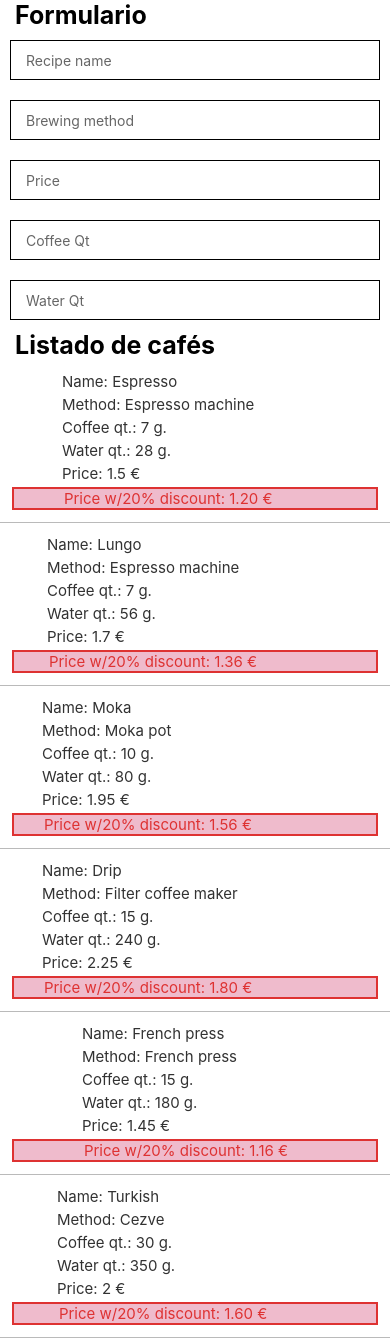
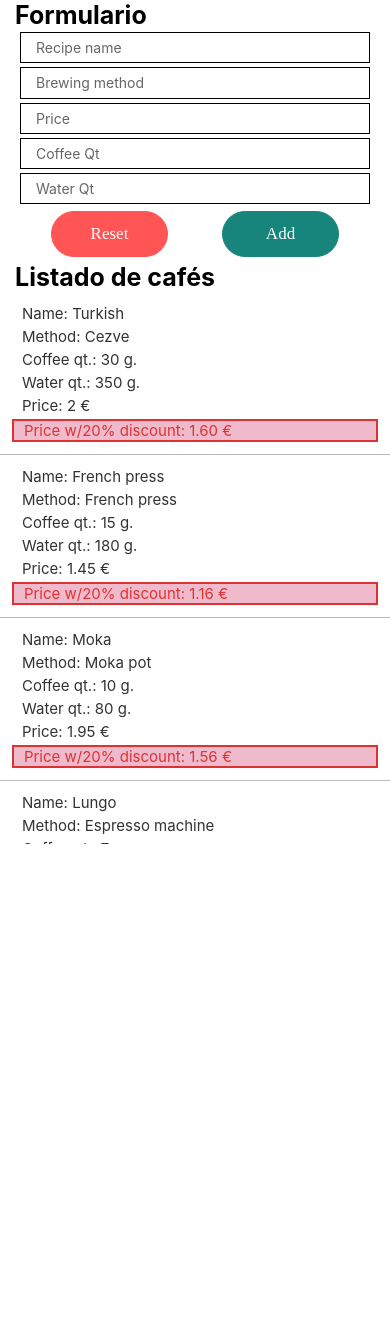
Before and after one commit to kuorus/curso-react-native, a React Native app: screen / in a window 390 px wide. After the commit the page ends 844 px from the top, so only its background shows below. Built offline with nearby package versions, Linux system fonts and the light colour scheme.

Commit message:
MapState and MapDispatch

```diff
--- a/src/App.js
+++ b/src/App.js
@@ -1,26 +1,22 @@
-import React, { useState } from 'react'
-import { SafeAreaView, StatusBar, Text, useColorScheme } from 'react-native'
-import CoffeeList from './components/CoffeeList/View'
-import CoffeeForm from './components/CoffeeForm/View'
+import React, { useEffect } from 'react'
+import { SafeAreaView, StatusBar, useColorScheme } from 'react-native'
+import CoffeeList from './components/CoffeeList'
+import CoffeeForm from './components/CoffeeForm'
 import { Provider } from 'react-redux'
-import { store } from './store'
+import { loadCafes, store } from './store'
 
 const App = () => {
   const isDarkMode = useColorScheme() === 'dark'
 
-  const [newCoffee, setNewCoffee] = useState({ name: '', cost: '' })
-
-  /*  useEffect(() => {
+  useEffect(() => {
     loadCafes()
   })
-*/
+
   return (
     <Provider store={store}>
-      <SafeAreaView>
+      <SafeAreaView style={{ flex: 1 }}>
         <StatusBar barStyle={isDarkMode ? 'light-content' : 'dark-content'} />
-        <CoffeeForm setNewCoffee={setNewCoffee} />
-        <Text>{newCoffee.name}</Text>
-        <Text>{newCoffee.cost}</Text>
+        <CoffeeForm />
         <CoffeeList />
       </SafeAreaView>
     </Provider>
--- a/src/cafes.json
+++ b/src/cafes.json
@@ -25,14 +25,6 @@
       "price": 1.95
     },
     {
-      "id": 4,
-      "name": "Drip",
-      "method": "Filter coffee maker",
-      "coffeeQt": 15,
-      "waterQt": 240,
-      "price": 2.25
-    },
-    {
       "id": 5,
       "name": "French press",
       "method": "French press",
--- a/src/components/Coffee.js
+++ b/src/components/Coffee.js
@@ -12,7 +12,7 @@
       color: '#323232',
       fontSize: 15,
       margin: 2,
-      paddingLeft: 10 + cafe.name.length * 5,
+      paddingLeft: 10,
     },
     discount: {
       borderColor: '#de3232',
--- a/src/components/CoffeeForm/View.Styles.js
+++ b/src/components/CoffeeForm/View.Styles.js
@@ -5,7 +5,8 @@
     borderWidth: 1,
     borderColor: '#000',
     height: 40,
-    margin: 10,
+    marginVertical: 2,
+    marginHorizontal: 20,
     paddingVertical: 5,
     paddingHorizontal: 15,
   },
--- a/src/components/CoffeeForm/View.js
+++ b/src/components/CoffeeForm/View.js
@@ -1,17 +1,43 @@
 import React, { useState } from 'react'
-import { TextInput } from 'react-native'
+import { TextInput, View } from 'react-native'
 import Title from '../UI/Title/View'
 import styles from './View.Styles'
+import ButtonView from '../UI/Button/View'
 
-const CoffeeFormView = () => {
-  const [inputValues, setInputValues] = useState({
+const CoffeeFormView = props => {
+  const initialValues = {
     id: '',
     name: '',
     method: '',
     coffeeQt: '',
     waterQt: '',
     price: '',
-  })
+  }
+
+  const [inputValues, setInputValues] = useState(initialValues)
+
+  const handleOnSubmit = () => {
+    props.addNewCoffee({
+      id: Math.random(),
+      ...inputValues,
+    })
+    setInputValues(initialValues)
+  }
+
+  const handleOnReset = () => {
+    setInputValues(initialValues)
+  }
+
+  /**
+   *     {
+   *       "id": 4,
+   *       "name": "Drip",
+   *       "method": "Filter coffee maker",
+   *       "coffeeQt": 15,
+   *       "waterQt": 240,
+   *       "price": 2.25
+   *     },
+   */
 
   return (
     <>
@@ -28,29 +54,33 @@
         placeholder="Brewing method"
         placeholderTextColor="#666"
         value={inputValues.method}
-        onChangeText={value => setInputValues({ ...inputValues, cost: value })}
+        onChangeText={value => setInputValues({ ...inputValues, method: value })}
       />
       <TextInput
         style={styles.input}
         placeholder="Price"
         placeholderTextColor="#666"
         value={inputValues.price}
-        onChangeText={value => setInputValues({ ...inputValues, cost: value })}
+        onChangeText={value => setInputValues({ ...inputValues, price: value })}
       />
       <TextInput
         style={styles.input}
         placeholder="Coffee Qt"
         placeholderTextColor="#666"
         value={inputValues.coffeeQt}
-        onChangeText={value => setInputValues({ ...inputValues, cost: value })}
+        onChangeText={value => setInputValues({ ...inputValues, coffeeQt: value })}
       />
       <TextInput
         style={styles.input}
         placeholder="Water Qt"
         placeholderTextColor="#666"
         value={inputValues.waterQt}
-        onChangeText={value => setInputValues({ ...inputValues, cost: value })}
+        onChangeText={value => setInputValues({ ...inputValues, waterQt: value })}
       />
+      <View style={{ flexDirection: 'row', justifyContent: 'space-evenly' }}>
+        <ButtonView style={{ width: '30%' }} onPress={() => handleOnReset()} text={'Reset'} color={'red'} />
+        <ButtonView style={{ width: '30%' }} onPress={() => handleOnSubmit()} text={'Add'} />
+      </View>
     </>
   )
 }
--- /dev/null
+++ b/src/components/CoffeeForm/index.js
@@ -0,0 +1,18 @@
+import { connect } from 'react-redux'
+import CoffeeFormView from './View'
+
+const mapStateToProps = state => ({
+  recipesNum: state.cafes.length,
+})
+
+const mapDispatchToProps = (dispatch, _ownProps) => ({
+  addNewCoffee: coffee => {
+    dispatch({
+      type: 'ADD_CAFE',
+      recipe: coffee,
+    })
+  },
+})
+
+const CoffeeForm = connect(mapStateToProps, mapDispatchToProps)(CoffeeFormView)
+export default CoffeeForm
--- a/src/components/CoffeeList/View.js
+++ b/src/components/CoffeeList/View.js
@@ -2,15 +2,13 @@
 import Title from '../UI/Title/View'
 import { FlatList } from 'react-native'
 import Coffee from '../Coffee'
-import { useSelector } from 'react-redux'
 
-const CoffeeListView = () => {
-  const cafes = useSelector(state => state)
-
+const CoffeeListView = props => {
   return (
     <>
       <FlatList
-        data={cafes}
+        scrollEnabled={true}
+        data={props.cafes}
         renderItem={({ item }) => <Coffee cafe={item} discount={0.2} />}
         ListHeaderComponent={() => <Title text="Listado de cafés" />}
       />
--- /dev/null
+++ b/src/components/CoffeeList/index.js
@@ -0,0 +1,9 @@
+import { connect } from 'react-redux'
+import CoffeListView from './View'
+
+const mapStateToProps = state => ({
+  cafes: state.cafes,
+})
+
+const CoffeList = connect(mapStateToProps, null)(CoffeListView)
+export default CoffeList
--- a/src/store.js
+++ b/src/store.js
@@ -10,12 +10,12 @@
     case 'LOAD_JSON':
       return {
         ...state,
-        cafes: action.cafes,
+        cafes: action.cafes.reverse(),
       }
     case 'ADD_CAFE':
       return {
         ...state,
-        cafes: state.cafes.concat(action.cafe),
+        cafes: [action.recipe, ...state.cafes],
       }
     case 'SET_DISCOUNT':
       return {
@@ -30,10 +30,10 @@
 export const loadCafes = () => {
   console.log('loadCafes')
   const resCafes = require('./cafes.json')
-  /**store.dispatch({
+  store.dispatch({
     type: 'LOAD_JSON',
     cafes: resCafes.recipes,
-  })*/
+  })
   return resCafes.recipes
 }
 
@@ -49,4 +49,4 @@
   }
 }
 
-export const store = createStore(cafesReducer, loadCafes())
+export const store = createStore(cafesReducer)
```
